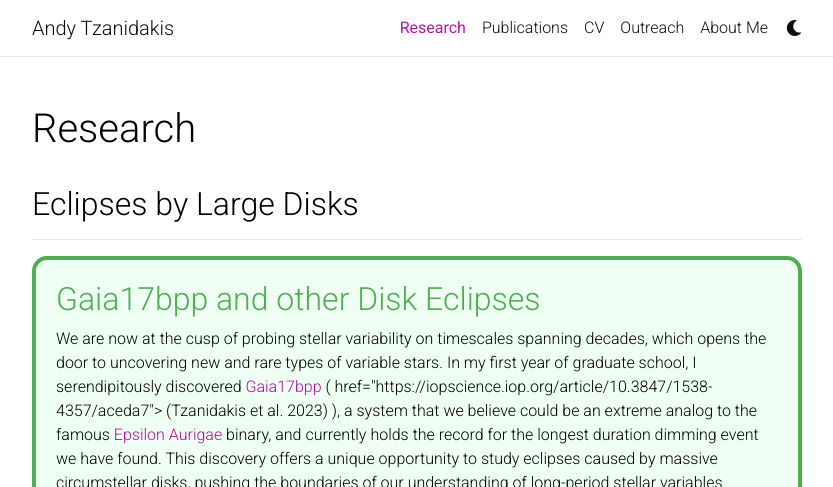
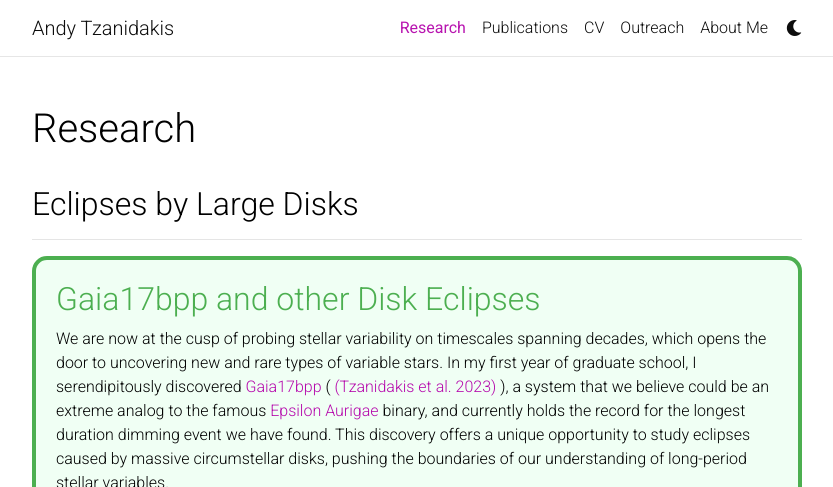
Before and after one commit to AndyTza/andytza.github.io, a Jekyll site: the page built from _pages/research.md, in a window 1280 px wide and 900 px high, cut to the strip 0-487 px from the top of the window. Shown: the whole strip, without its empty margins (223-1056 px from the left). Built offline with Jekyll 4.4.1, drawn with Linux system fonts in a browser that asks for light colours; comment, search, counter and statistics services are not loaded; a style sheet for code colours, icons or effects is not loaded.

Commit message:
adding citation

```diff
--- a/_pages/research.md
+++ b/_pages/research.md
@@ -46,7 +46,7 @@ ___
 
 <div style="border: 4px solid #4CAF50; padding: 20px; border-radius: 15px; margin-bottom: 30px; background: #f0fff4;">
   <h2 style="color: #4CAF50;">Gaia17bpp and other Disk Eclipses</h2>
-  <p>We are now at the cusp of probing stellar variability on timescales spanning decades, which opens the door to uncovering new and rare types of variable stars. In my first year of graduate school, I serendipitously discovered <a href="https://andytza.github.io/Gaia17bpp/">Gaia17bpp</a> (<a> href="https://iopscience.iop.org/article/10.3847/1538-4357/aceda7"> (Tzanidakis et al. 2023) </a>), a system that we believe could be an extreme analog to the famous <a href="https://arxiv.org/pdf/1004.2464">Epsilon Aurigae</a> binary, and currently holds the record for the longest duration dimming event we have found. This discovery offers a unique opportunity to study eclipses caused by massive circumstellar disks, pushing the boundaries of our understanding of long-period stellar variables.</p>
+  <p>We are now at the cusp of probing stellar variability on timescales spanning decades, which opens the door to uncovering new and rare types of variable stars. In my first year of graduate school, I serendipitously discovered <a href="https://andytza.github.io/Gaia17bpp/">Gaia17bpp</a> (<a href="https://iopscience.iop.org/article/10.3847/1538-4357/aceda7"> (Tzanidakis et al. 2023) </a>), a system that we believe could be an extreme analog to the famous <a href="https://arxiv.org/pdf/1004.2464">Epsilon Aurigae</a> binary, and currently holds the record for the longest duration dimming event we have found. This discovery offers a unique opportunity to study eclipses caused by massive circumstellar disks, pushing the boundaries of our understanding of long-period stellar variables.</p>
 
   <div style="display: grid; grid-template-columns: 1fr 1fr; gap: 10px;">
     <img src="/images/disk-eclipse-comp.png" alt="Disk Eclipse Comparison" style="width: 100%; border-radius: 10px;" />
```
